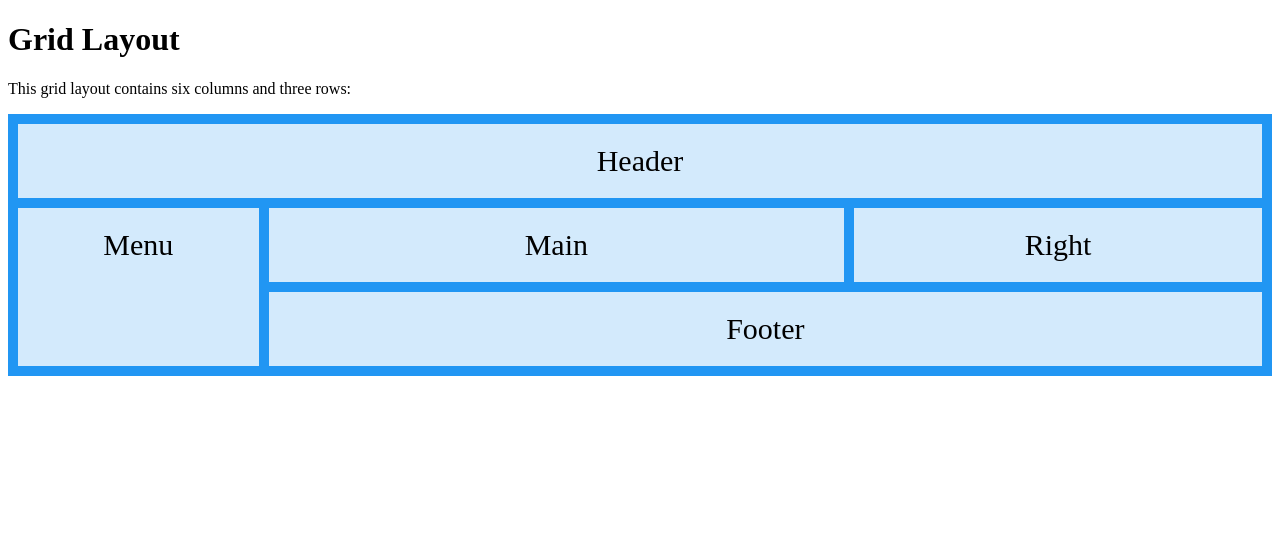
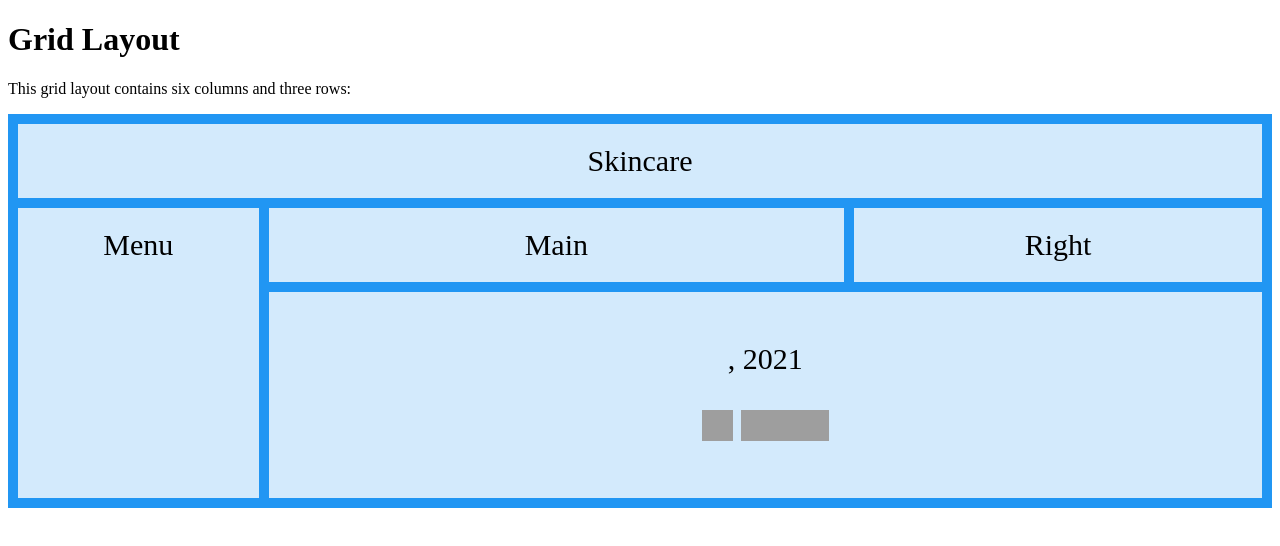
Before and after one commit to Nghile347/Nghile347.github.io, a plain HTML site: page index.html in a window 1280 px wide. Drawn offline with Linux system fonts and the light colour scheme; grey boxes are pictures that could not be loaded.

Commit message:
Update index.html

```diff
--- a/index.html
+++ b/index.html
@@ -34,11 +34,22 @@
 <p>This grid layout contains six columns and three rows:</p>
 
 <div class="grid-container">
-  <div class="item1">Header</div>
+  <div class="item1">Skincare</div>
   <div class="item2">Menu</div>
   <div class="item3">Main</div>
   <div class="item4">Right</div>
-  <div class="item5">Footer</div>
+  <div class="item5"><p>, 2021<br />
+            <br />
+            <a href="https://validator.w3.org/check?uri=referer">
+                <img style="border:none;height:31px;width:31px;text-decoration:none;"
+                    src="http://myy.haaga-helia.fi/~valju/ValidatorLogos/html_logo_grayscale_31.png"
+                    alt="Valid HTML"  /></a>
+
+            <a href="https://jigsaw.w3.org/css-validator/check/referer">
+                <img style="border:none;width:88px;height:31px;text-decoration:none;"
+                     src="http://myy.haaga-helia.fi/~valju/ValidatorLogos/css_logo_grayscale_31.png"
+                     alt="Valid CSS" /></a>
+        </p></div></div>
 </div>
 
 </body>
```
